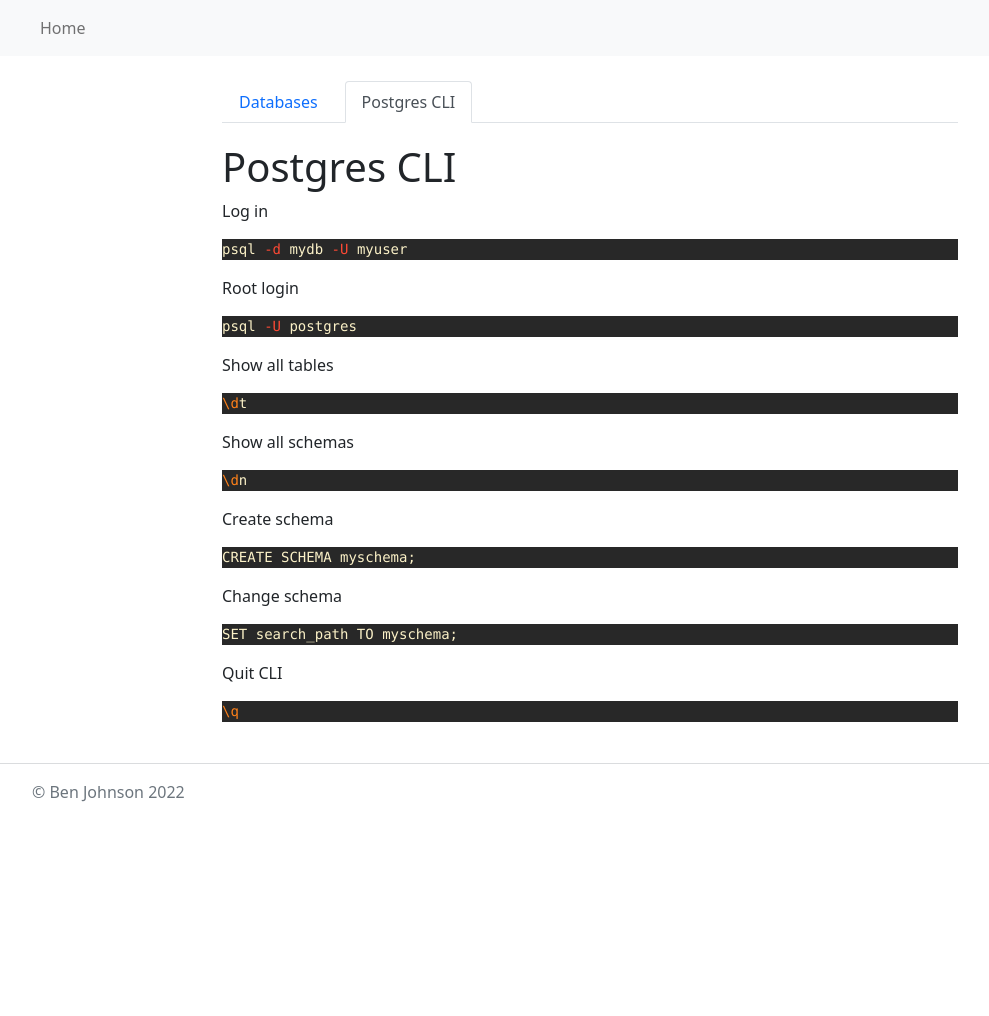
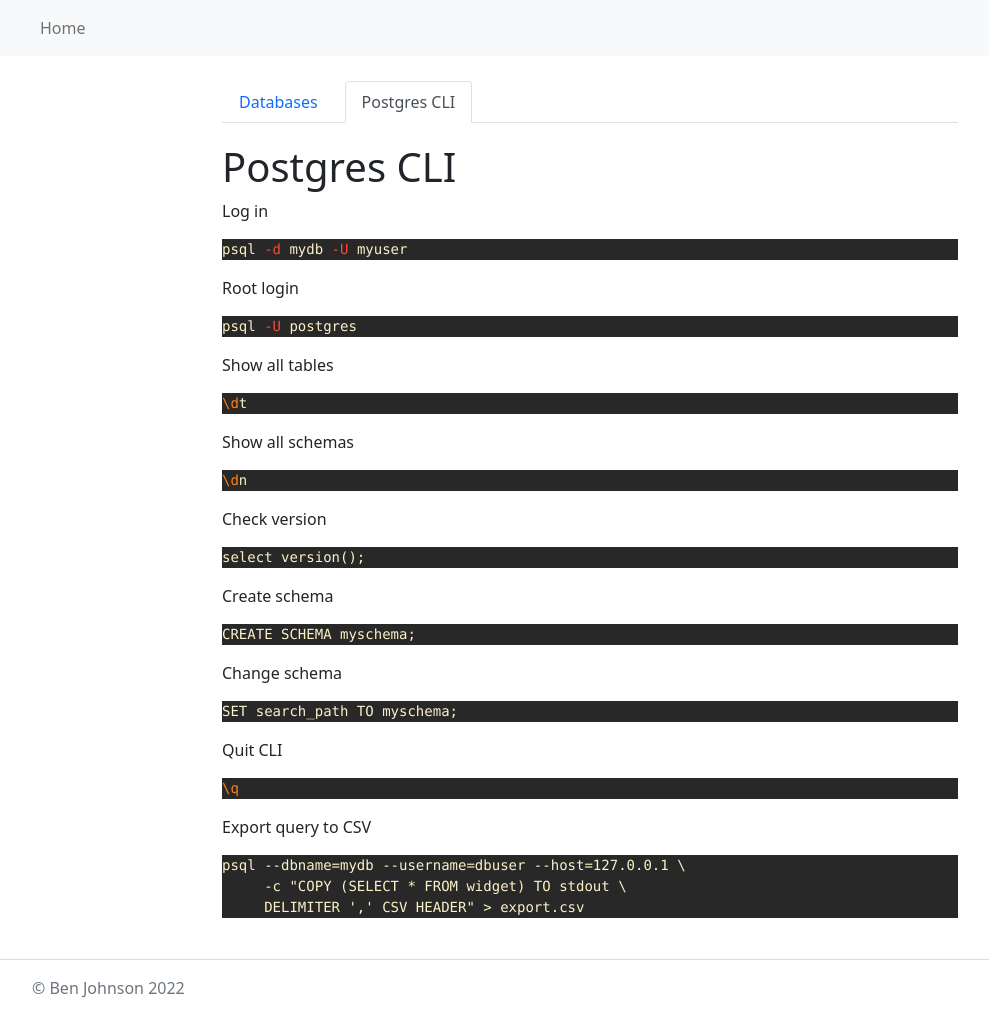
Before and after one commit to bdjohnson529/codechalet.com, a Jekyll site: the page built from _docs/databases/postgres/postgres-cli.md, in a window 1280 px wide. Shown: the whole page, without its empty margins (50-1039 px from the left). Built offline with Jekyll 4.4.1, drawn with Linux system fonts in a browser that asks for light colours; nearby versions of some CDN libraries; before the commit the page ends 900 px from its top, so only the background shows below that.

Commit message:
feat: postgres /docker content

````diff
--- a/_docs/databases/postgres/postgres-cli.md
+++ b/_docs/databases/postgres/postgres-cli.md
@@ -26,6 +26,11 @@
 \dn
 ```
 
+Check version
+```
+select version();
+```
+
 Create schema
 ```bash
 CREATE SCHEMA myschema;
@@ -40,3 +45,10 @@
 ```bash
 \q
 ```
+
+Export query to CSV
+```
+psql --dbname=mydb --username=dbuser --host=127.0.0.1 \
+     -c "COPY (SELECT * FROM widget) TO stdout \
+     DELIMITER ',' CSV HEADER" > export.csv
+```
````
Also changed, not shown: _docs/databases/index.md (+7 -5 lines), _docs/databases/postgres/backups.md (added, +19 -0 lines), _docs/databases/postgres/postgres-linux.md (+0 -24 lines), _docs/databases/postgres/postgres-windows.md (+24 -0 lines), _docs/docker/docker-commands.md (+5 -0 lines), _docs/terminal/config/scp.md (added, +16 -0 lines).
